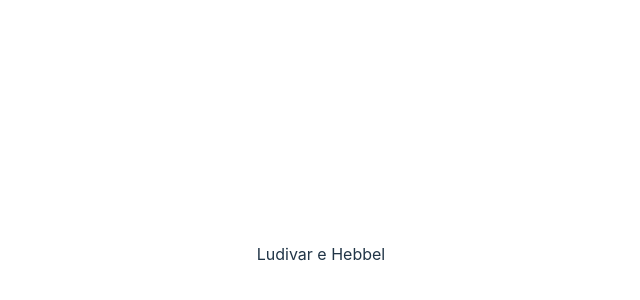
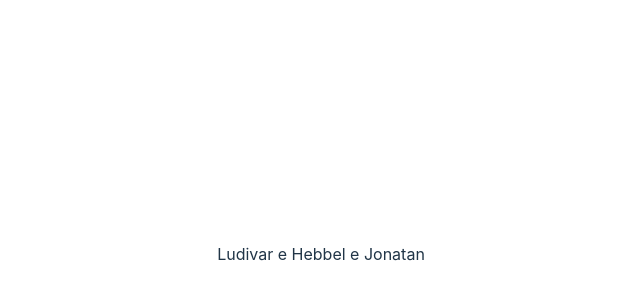
Before and after one commit to lprazeres/gittest, a React (Vite) app: page / in a window 1280 px wide. Shown: the part 146-446 px from the top of the page, without its empty margins (319-959 px from the left). Built offline with nearby package versions, Linux system fonts and the light colour scheme.

Commit message:
Branch Ludivar alterado

```diff
--- a/src/App.tsx
+++ b/src/App.tsx
@@ -6,7 +6,7 @@ function App() {
 
   return (
     <div className="App">
-Ludivar e Hebbel
+Ludivar e Hebbel e Jonatan
     </div>
   )
 }
```
